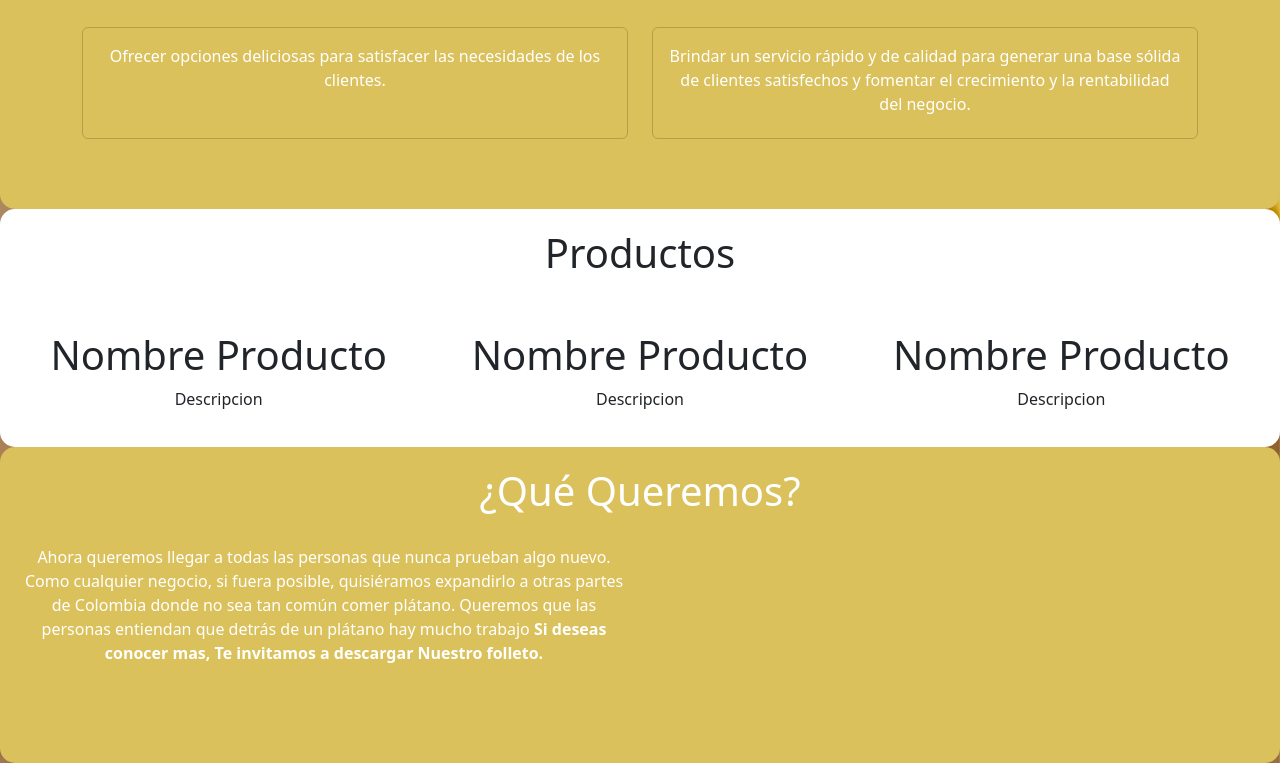
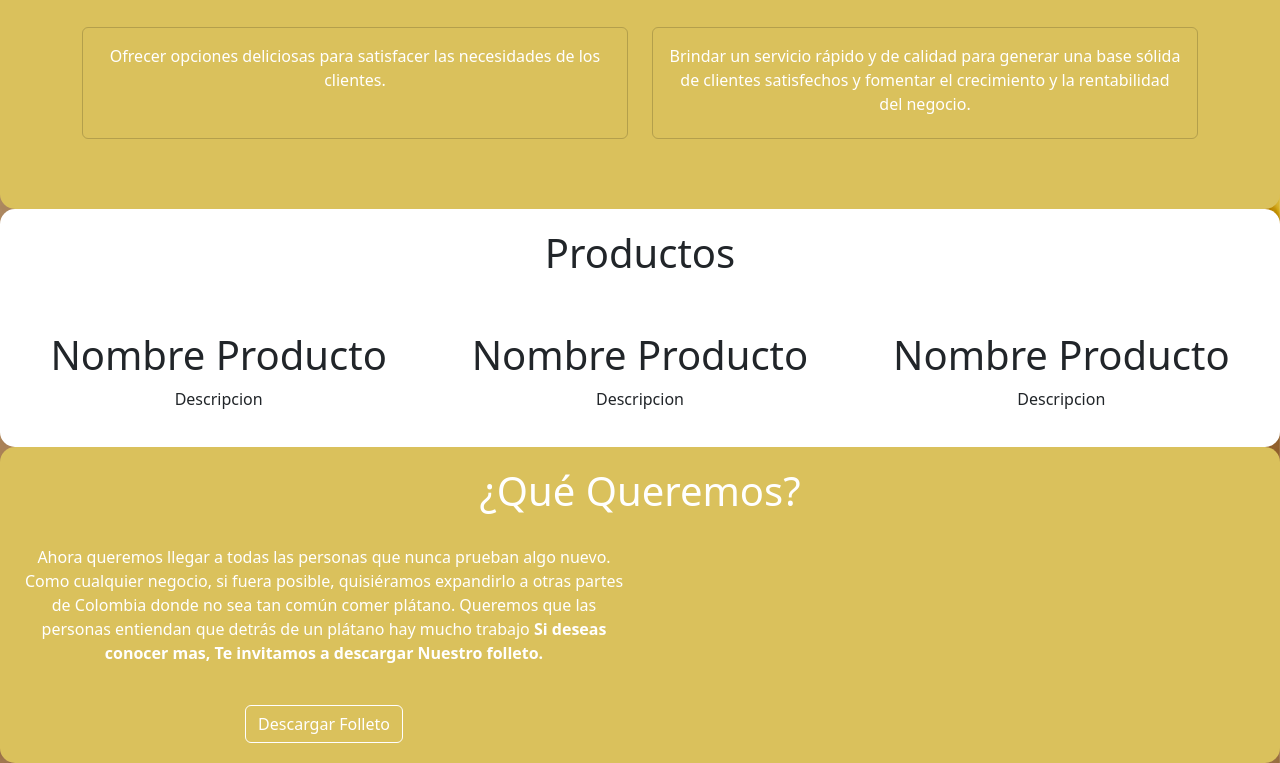
Before and after one commit to Cristian162004/cristian162004.github.io, a plain HTML site: page index.html in a window 1280 px wide. In both pictures the pointer is over the link "Descargar Folleto". Shown: the part 1479-2242 px from the top of the page. Drawn offline with nearby package versions, Linux system fonts and the light colour scheme.

Commit message:
Update main.css

```diff
--- a/main.css
+++ b/main.css
@@ -43,7 +43,7 @@
 
 }
 
-.btn{
+/* .btn{
     background-color: #DAC15C;
     color: white;
 }
@@ -55,7 +55,7 @@
     color: #DAC15C;
 
 
-}
+} */
 .nav-item{
     border-radius: 15px;
 }
@@ -65,6 +65,21 @@
     background-color: #DAC15C;
     border-radius: 15px;
     transition: all .5s;
+
+}
+
+ .btn{
+    background-color: white;
+    color: #DAC15C;
+
+}
+
+
+ .btn:hover{
+    background-color: none;
+    border: 1px solid white;
+    color: white;
+
 
 }
 
```
